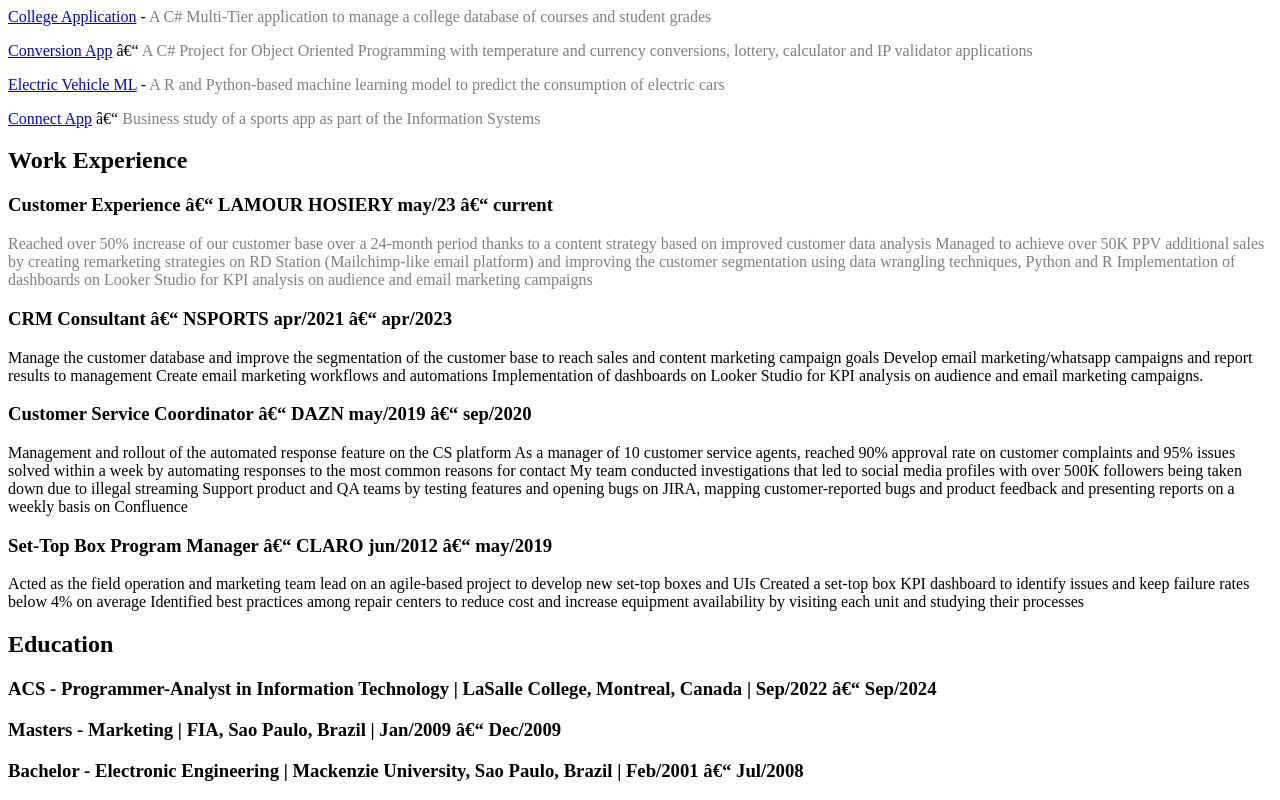
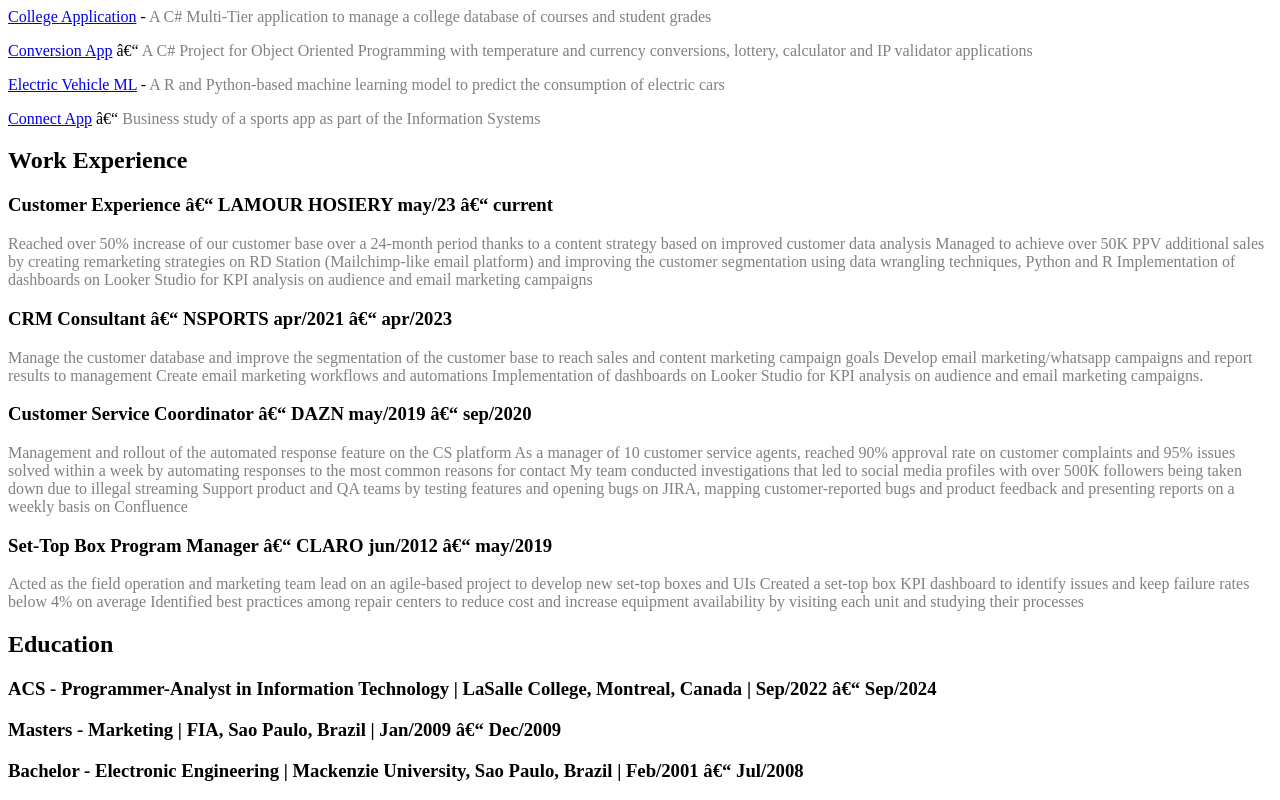
Before and after one commit to dventurole/portfolio, a plain HTML site: page index.html in a window 1280 px wide. Shown: the part 469-1269 px from the top of the page. Drawn offline with Linux system fonts and the light colour scheme.

Commit message:
Update index.html

```diff
--- a/index.html
+++ b/index.html
@@ -49,26 +49,26 @@
 Managed to achieve over 50K PPV additional sales by creating remarketing strategies on RD Station (Mailchimp-like email platform) and improving the customer segmentation using data wrangling techniques, Python and R
 Implementation of dashboards on Looker Studio for KPI analysis on audience and email marketing campaigns</a>
       <h3>CRM Consultant – NSPORTS			apr/2021 – apr/2023</h3>
-      <p>Manage the customer database and improve the segmentation of the customer base to
+      <a style="color:grey">Manage the customer database and improve the segmentation of the customer base to
 reach sales and content marketing campaign goals
 Develop email marketing/whatsapp campaigns and report results to management
 Create email marketing workflows and automations
 Implementation of dashboards on Looker Studio for KPI analysis on audience and email
 marketing campaigns.
-      </p>
+      </a>
       <h3>Customer Service Coordinator – DAZN		may/2019 – sep/2020 </h3>
-      <p>
+      <a style="color:grey">
         Management and rollout of the automated response feature on the CS platform
 As a manager of 10 customer service agents, reached 90% approval rate on customer complaints and 95% issues solved within a week by automating responses to the most common reasons for contact
 My team conducted investigations that led to social media profiles with over 500K followers being taken down due to illegal streaming
 Support product and QA teams by testing features and opening bugs on JIRA, mapping customer-reported bugs and product feedback and presenting reports on a weekly basis on Confluence
-      </p>
+      </a>
       <h3>Set-Top Box Program Manager – CLARO	jun/2012 – may/2019 </h3>
-      <p>
+      <a style="color:grey">
         Acted as the field operation and marketing team lead on an agile-based project to develop new set-top boxes and UIs
 Created a set-top box KPI dashboard to identify issues and keep failure rates below 4% on average
 Identified best practices among repair centers to reduce cost and increase equipment availability by visiting each unit and studying their processes
-      </p>
+      </a>
 <h2>Education</h2>
       <h3>ACS - Programmer-Analyst in Information Technology | LaSalle College, Montreal, Canada | Sep/2022 – Sep/2024</h3>
       <h3>Masters - Marketing | FIA, Sao Paulo, Brazil | Jan/2009 – Dec/2009</h3>
```
